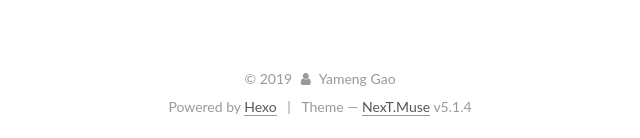
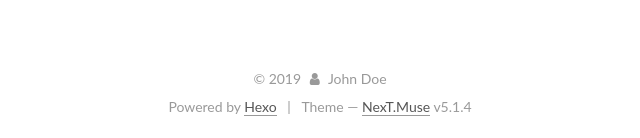
Before and after one commit to gaoyameng/gaoyameng.github.io, a plain HTML site: page index.html in a window 1280 px wide. Shown: the part 1264-1402 px from the top of the page, 320-960 px from the left. Drawn offline with Linux system fonts and the light colour scheme.

Commit message:
Site updated: 2019-01-25 17:59:14

```diff
--- a/css/main.css
+++ b/css/main.css
@@ -1822,7 +1822,7 @@ pre .javascript .function {
   width: 4px;
   height: 4px;
   border-radius: 50%;
-  background: #c832f2;
+  background: #db11e9;
 }
 .links-of-blogroll {
   font-size: 13px;
--- a/index.html
+++ b/index.html
@@ -232,7 +232,7 @@
     <link itemprop="mainEntityOfPage" href="http://yoursite.com/2019/01/25/hello-world/">
 
     <span hidden itemprop="author" itemscope="" itemtype="http://schema.org/Person">
-      <meta itemprop="name" content="Yameng Gao">
+      <meta itemprop="name" content="John Doe">
       <meta itemprop="description" content="">
       <meta itemprop="image" content="/images/avatar.gif">
     </span>
@@ -379,7 +379,7 @@
         <div class="site-overview">
           <div class="site-author motion-element" itemprop="author" itemscope="" itemtype="http://schema.org/Person">
 
-              <p class="site-author-name" itemprop="name">Yameng Gao</p>
+              <p class="site-author-name" itemprop="name">John Doe</p>
               <p class="site-description motion-element" itemprop="description"></p>
           </div>
 
@@ -435,7 +435,7 @@
   <span class="with-love">
     <i class="fa fa-user"></i>
   </span>
-  <span class="author" itemprop="copyrightHolder">Yameng Gao</span>
+  <span class="author" itemprop="copyrightHolder">John Doe</span>
 
 
 </div>
```
Also changed, not shown: 2019/01/25/hello-world/index.html (+3 -3 lines), archives/2019/01/index.html (+2 -2 lines), archives/2019/index.html (+2 -2 lines), archives/index.html (+2 -2 lines).
